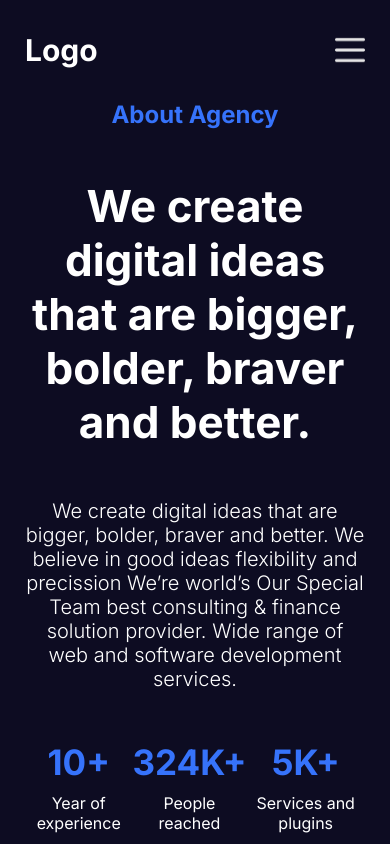
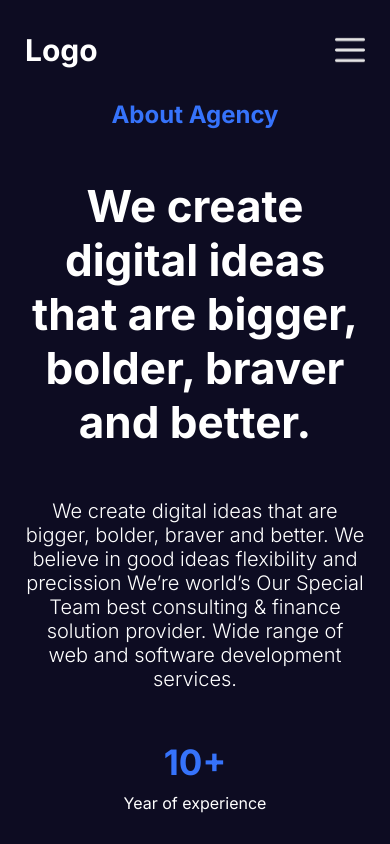
Before and after one commit to zhe-student-tafesa/Next.js-14-Full-Stack-Blog-App, a Next.js app: page /about in a window 390 px wide. Shown: the top 844 px of the page. Built offline with nearby package versions, Linux system fonts and the light colour scheme.

Commit message:
1. optimize about page styles;

```diff
--- a/src/app/about/about.module.css
+++ b/src/app/about/about.module.css
@@ -76,5 +76,9 @@
     .heading {
         font-size: 44px;
     }
+    .boxes {
+        flex-direction: column;
+        gap: 50px;
+    }
 
 }
```
